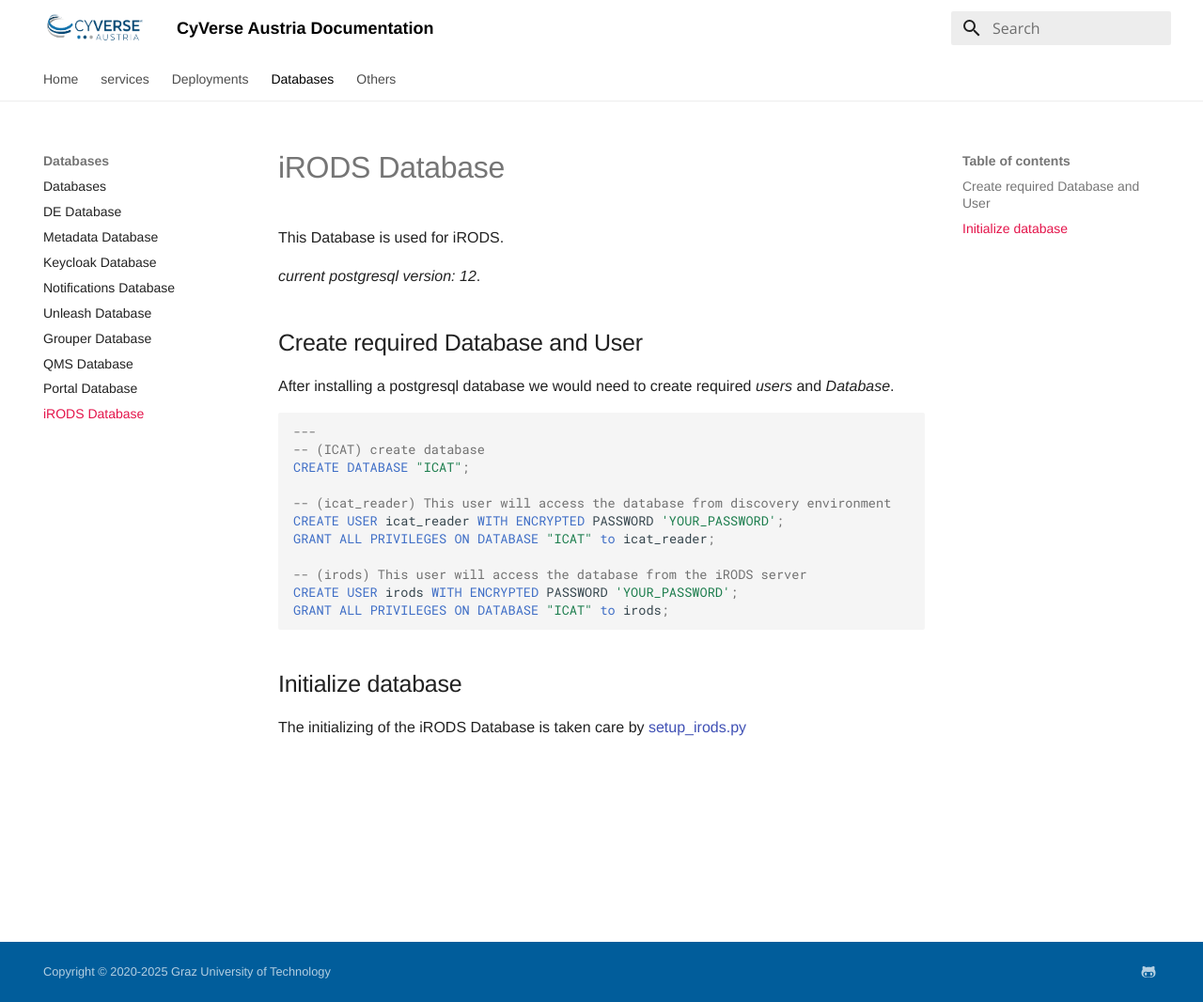
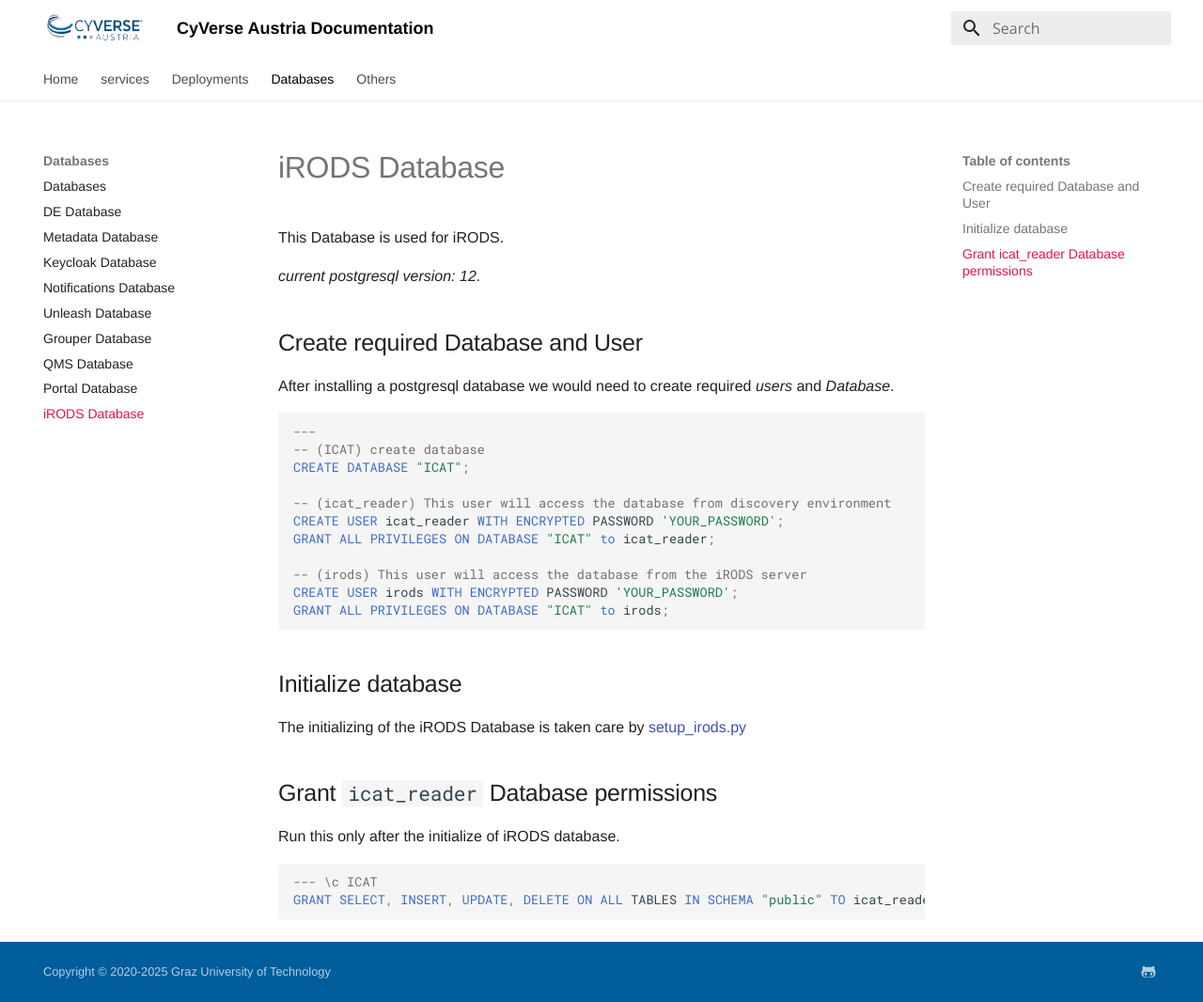
Before and after one commit to cyverse-austria/docs, an MkDocs documentation site: the page built from docs/database/irods-db.md, in a window 1280 px wide and 1066 px high. Shown: the whole window at 94% size. Built offline with MkDocs 1.6.1 and Material for MkDocs 9.7.7, drawn with Linux system fonts in a browser that asks for light colours.

Commit message:
database: update iRODS

````diff
--- a/docs/database/irods-db.md
+++ b/docs/database/irods-db.md
@@ -25,3 +25,12 @@
 ## Initialize database
 
 The initializing of the iRODS Database is taken care by [setup_irods.py](https://github.com/CyVerse-Ansible/ansible-irods-cfg/blob/main/tasks/setup_irods.yml#L25)
+
+## Grant `icat_reader` Database permissions
+
+Run this only after the initialize of iRODS database.
+
+```sql
+--- \c ICAT
+GRANT SELECT, INSERT, UPDATE, DELETE ON ALL TABLES IN SCHEMA "public" TO icat_reader;
+```
````
